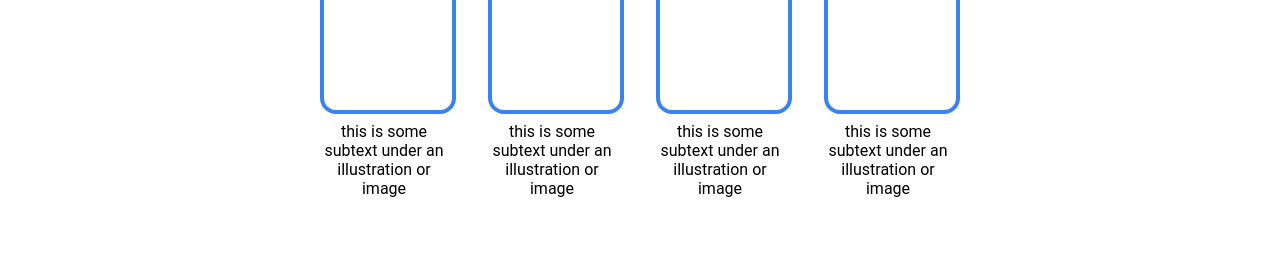
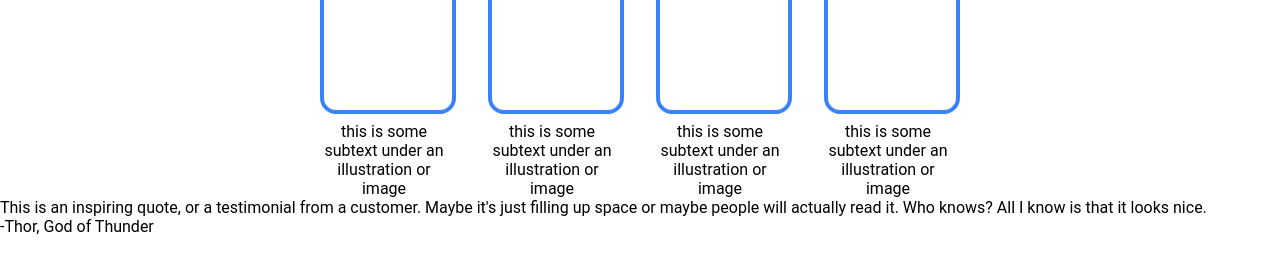
Before and after one commit to FLAAMER/landing-page, a plain HTML site: page index.html in a window 1280 px wide. Shown: the part 386-656 px from the top of the page. Drawn offline with Linux system fonts and the light colour scheme.

Commit message:
Add html content for section 3 of the website
Add all text and <div>s necessary for section 3 of the website

```diff
--- a/index.html
+++ b/index.html
@@ -52,5 +52,12 @@
             </div>
         </div>
     </div>
+
+    <div class="quotebg">
+        <div class="quocite">
+            <div class="quote">This is an inspiring quote, or a testimonial from a customer. Maybe it's just filling up space or maybe people will actually read it. Who knows? All I know is that it looks nice.</div>
+            <div class="cite">-Thor, God of Thunder</div>
+        </div>
+    </div>
 </body>
 </html>
```
